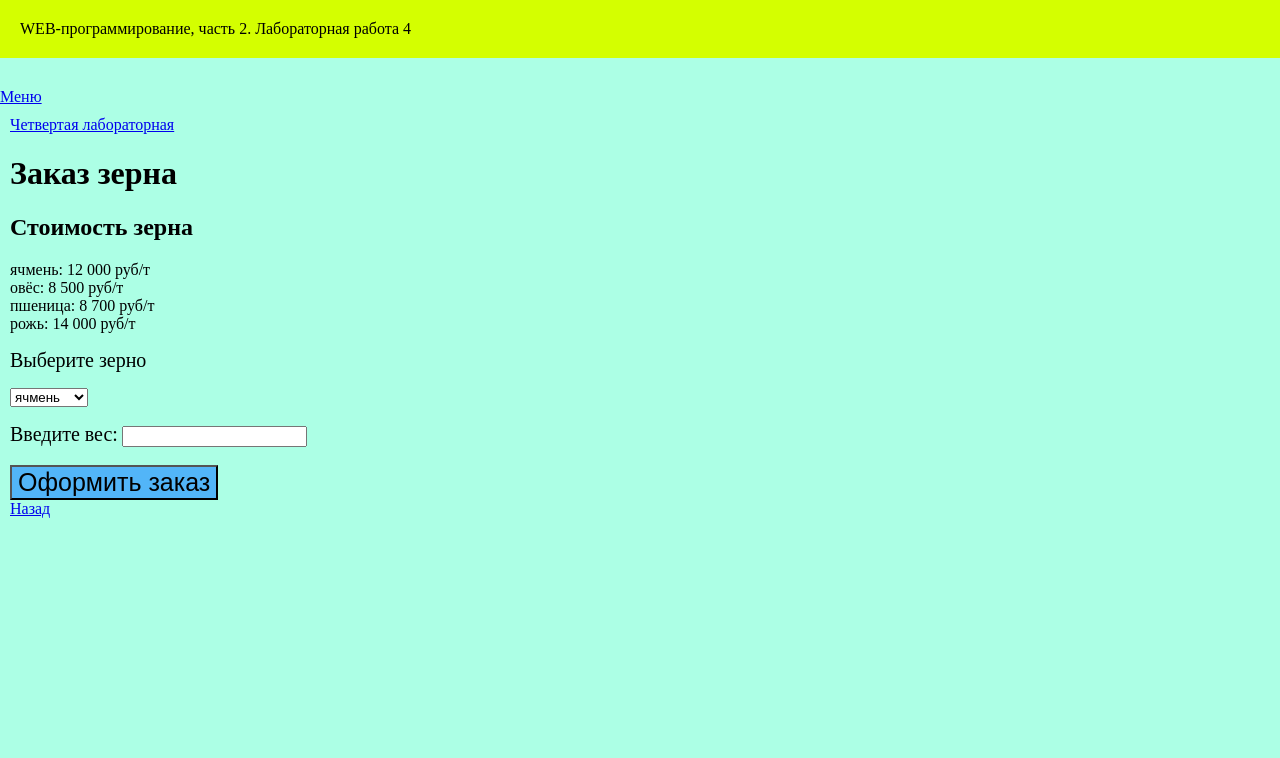
After one commit to AlexandraVerh/-web-programming-labs-2, a Flask app: page /lab4/zerno in a window 1280 px wide. The commit adds this page. Shown: the top 758 px of the page. Run offline with Flask 3, Linux system fonts and the light colour scheme.

Commit message:
Заказ зерна

```diff
--- a/lab4.py
+++ b/lab4.py
@@ -67,3 +67,41 @@ def holodil():
         message = f'Установлена температура: {temperature}°C'
         snowflakes = '❄️'
         return render_template('holodil.html', error=error, temperature=temperature, message=message, snowflakes=snowflakes)
+
+
+@lab4.route('/lab4/zerno', methods=['GET', 'POST'])
+def zerno():
+    if request.method == 'GET':
+        return render_template('zerno.html')
+
+    error = {}
+    zerno = request.form.get('zerno')
+    ves = request.form.get('ves')
+    message = ''
+
+
+    if ves is None or ves == '':
+        error = 'не введен вес'
+    elif float(ves) <= 0:  # float для запятой
+        error = 'неверное значение веса'
+    elif zerno:
+        if zerno == 'ячмень':
+            price = 12000
+        elif zerno == 'овес':
+            price = 8500
+        elif zerno == 'пшеница':
+            price = 8700
+        elif zerno == 'рожь':
+            price = 14000
+
+        total_cost = float(ves) * price
+
+        if float(ves) > 50:
+            total_cost *= 0.9
+            message = 'Заказ успешно сформирован. Вы заказали {}. Вес: {} т. Сумма к оплате: {} руб. Применена скидка за большой объем.'.format(zerno, ves, total_cost)
+        else:
+            message = 'Заказ успешно сформирован. Вы заказали {}. Вес: {} т. Сумма к оплате: {} руб.'.format(zerno, ves, total_cost)
+        if float(ves) > 500:
+            message = 'Такого объема сейчас нет в наличии.'
+
+    return render_template('zerno.html', error=error, zerno=zerno, ves=ves, message=message)
--- a/templates/holodil.html
+++ b/templates/holodil.html
@@ -33,9 +33,7 @@
         <div style="font-size: 25px;">
             <label for="temperature">Введите температуру:</label>
             <input type="number" id="temperature" name="temperature" value="{{ temperature }}">
-            {% if error and error.temperature %}
-            <span>{{ error.temperature }}</span>
-            {% endif %}
+
         </div>
         <div style="padding: 10px;">
             <button class="btn" type="submit">Установить температуру</button>
--- a/templates/lab4.html
+++ b/templates/lab4.html
@@ -24,5 +24,8 @@ a:visited {
         <li>
             <a href="/lab4/holodil">Холодильник </a>
         </li>
+        <li>
+            <a href="/lab4/zerno">Заказ зерна </a>
+        </li>
     </ol>
 {% endblock  %}
--- /dev/null
+++ b/templates/zerno.html
@@ -0,0 +1,58 @@
+{% extends "base.html" %}
+
+{% block lab %}Лабораторная работа 4{% endblock %}
+
+{% block main %}
+    <style>
+        .osh {
+        color: rgb(255, 0, 0);
+        font-size: 25px;
+        font-family: 'Courier New';
+        }
+        .btn{
+            width: auto;
+            font-size: 25px;
+            background-color: rgb(82, 181, 248);
+            color: rgb(0, 0, 0);
+        }
+        .btn:hover{
+            background-color: rgb(53, 238, 145);
+        }
+    </style>
+    <a href="/lab4/" >Четвертая лабораторная</a>
+    <h1>Заказ зерна</h1>
+    <div class="osh">{{ error }}</div>
+    {% if message %}
+    <div style="font-size: 25px; font-family: 'Gill Sans', 'Gill Sans MT', Calibri, 'Trebuchet MS', sans-serif;">{{ message }}</div>
+    {% endif %}
+    <form method="post">
+
+        <h2>Стоимость зерна</h2>
+        <div>ячмень: 12 000 руб/т</div>
+        <div>овёс: 8 500 руб/т</div>
+        <div>пшеница: 8 700 руб/т</div>
+        <div>рожь: 14 000 руб/т</div>
+        <p>
+        <label style="font-size: 20px; ">Выберите зерно</label>
+        <div>
+            <select name="zerno">
+                <option value="ячмень" {{ zerno == 'ячмень' and 'selected' }}>ячмень</option>
+                <option value="овес" {{ zerno == 'овес' and 'selected' }}>овес</option>
+                <option value="пшеница" {{ zerno == 'пшеница' and 'selected' }}>пшеница</option>
+                <option value="рожь" {{ zerno == 'рожь' and 'selected' }}>рожь</option>
+            </select>
+        </div> </p>
+        <div>
+            <label style="font-size: 20px; " for="ves">Введите вес:</label>
+            <input type="number"  name="ves" value="{{ ves }}">
+
+        </div> <br>
+        <div>
+            <button class="btn" type="submit">Оформить заказ</button>
+        </div>
+        <div>
+            <a href="/lab4/zerno">Назад</a>
+        </div>
+    </form>
+
+{% endblock %}
```
